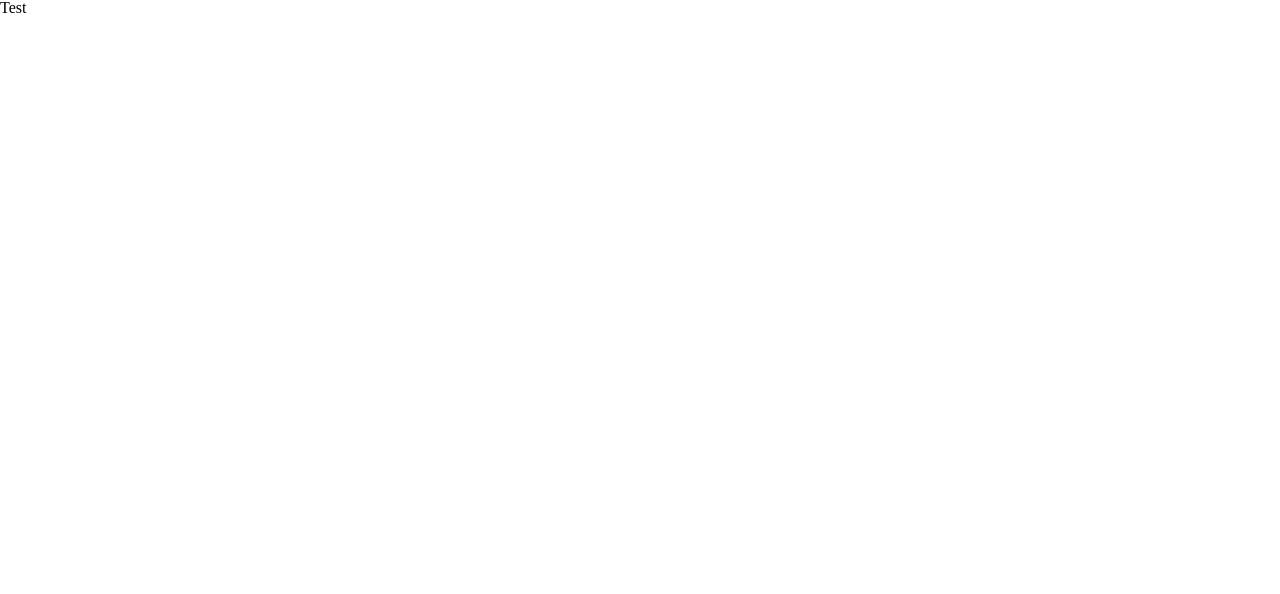
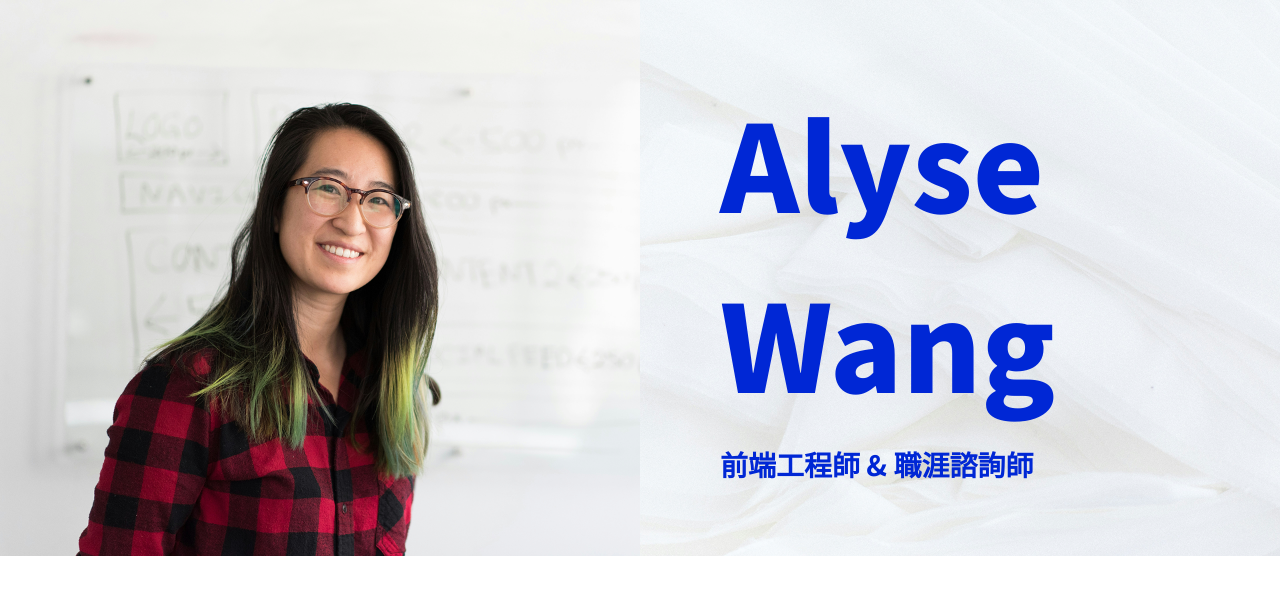
Before and after one commit to JimmysJob/2025FinalDesign, a website built with Vite: page pages/index.html in a window 1280 px wide. Built offline with nearby package versions, Linux system fonts and the light colour scheme; a web font is replaced by a local one.

Commit message:
製作 header 2025/05/18

```diff
--- a/assets/scss/all.scss
+++ b/assets/scss/all.scss
@@ -1,10 +1,13 @@
-// base
-@import "/assets/scss/base/reset";
-@import "/assets/scss/base/base";
+// 字體import
+@import url("https://fonts.googleapis.com/css2?family=Bruno+Ace+SC&family=Noto+Sans+TC:wght@100..900&family=Red+Hat+Text:ital,wght@0,300..700;1,300..700&display=swap");
 
 // utils
 @import "/assets/scss/utils/variables";
 @import "/assets/scss/utils/mixins";
+
+// base
+@import "/assets/scss/base/reset";
+@import "/assets/scss/base/base";
 
 // layout
 @import "/assets/scss/layout/header";
--- a/assets/scss/base/_base.scss
+++ b/assets/scss/base/_base.scss
@@ -2,6 +2,11 @@
 *::before,
 *::after {
   box-sizing: border-box;
+}
+
+body {
+  font-family: $font-family-base;
+  line-height: 1.5;
 }
 
 a {
@@ -12,4 +17,62 @@ a {
 img {
   max-width: 100%;
   height: auto;
+  vertical-align: middle;
 }
+
+.container {
+  max-width: 1296px;
+  margin: 0 auto;
+}
+
+.w-50 {
+  width: 50%;
+}
+
+.d-flex {
+  display: flex;
+}
+
+.f-direction-column {
+  flex-direction: column;
+}
+
+.justify-center {
+  justify-content: center;
+}
+
+.align-center {
+  align-items: center;
+}
+
+.py-6 {
+  padding: 24px 0;
+}
+
+.ps-20 {
+  padding-left: 80px;
+}
+
+.mb-3 {
+  margin-bottom: 12px;
+}
+
+.gap-10 {
+  gap: 40px;
+}
+
+.fw-700 {
+  font-weight: 700;
+}
+
+.fw-900 {
+  font-weight: 900;
+}
+
+.fs-3 {
+  font-size: 28px;
+}
+
+.fs-6 {
+  font-size: 120px;
+}
--- a/assets/scss/layout/_header.scss
+++ b/assets/scss/layout/_header.scss
@@ -0,0 +1,5 @@
+.nav {
+  &-link {
+    color: $secondary-color;
+  }
+}
--- a/assets/scss/pages/_index.scss
+++ b/assets/scss/pages/_index.scss
@@ -0,0 +1,13 @@
+.header {
+  &-bg {
+    background-image: url(/assets/images/Final/desktop/index/Hero\ Section2.png);
+    background-repeat: no-repeat;
+    background-size: cover;
+  }
+  &-title {
+    color: $primary-color;
+  }
+  &-text {
+    color: $primary-color;
+  }
+}
--- a/assets/scss/utils/_variables.scss
+++ b/assets/scss/utils/_variables.scss
@@ -0,0 +1,4 @@
+$font-family-base: "Noto Sans TC", sans-serif;
+
+$primary-color: #0027d5;
+$secondary-color: #000;
--- a/pages/index.html
+++ b/pages/index.html
@@ -9,10 +9,25 @@
   <body>
     <%- include('./layout/header'); -%>
 
-    <h1>Test</h1>
+    <header class="header">
+      <div class="d-flex">
+        <div class="w-50">
+          <img
+            src="/assets/images/Final/desktop/index/Hero Section.png"
+            alt="woman"
+            class="header-img"
+          />
+        </div>
+        <div
+          class="header-bg w-50 d-flex f-direction-column justify-center ps-20"
+        >
+          <h1 class="header-title fw-900 fs-6 mb-3">Alyse Wang</h1>
+          <p class="header-text fw-700 fs-3">前端工程師 & 職涯諮詢師</p>
+        </div>
+      </div>
+    </header>
 
     <%- include('./layout/footer'); -%>
-
     <script type="module" src="../main.js"></script>
   </body>
 </html>
```
Also changed, not shown: layout/header.ejs (+10 -0 lines).
